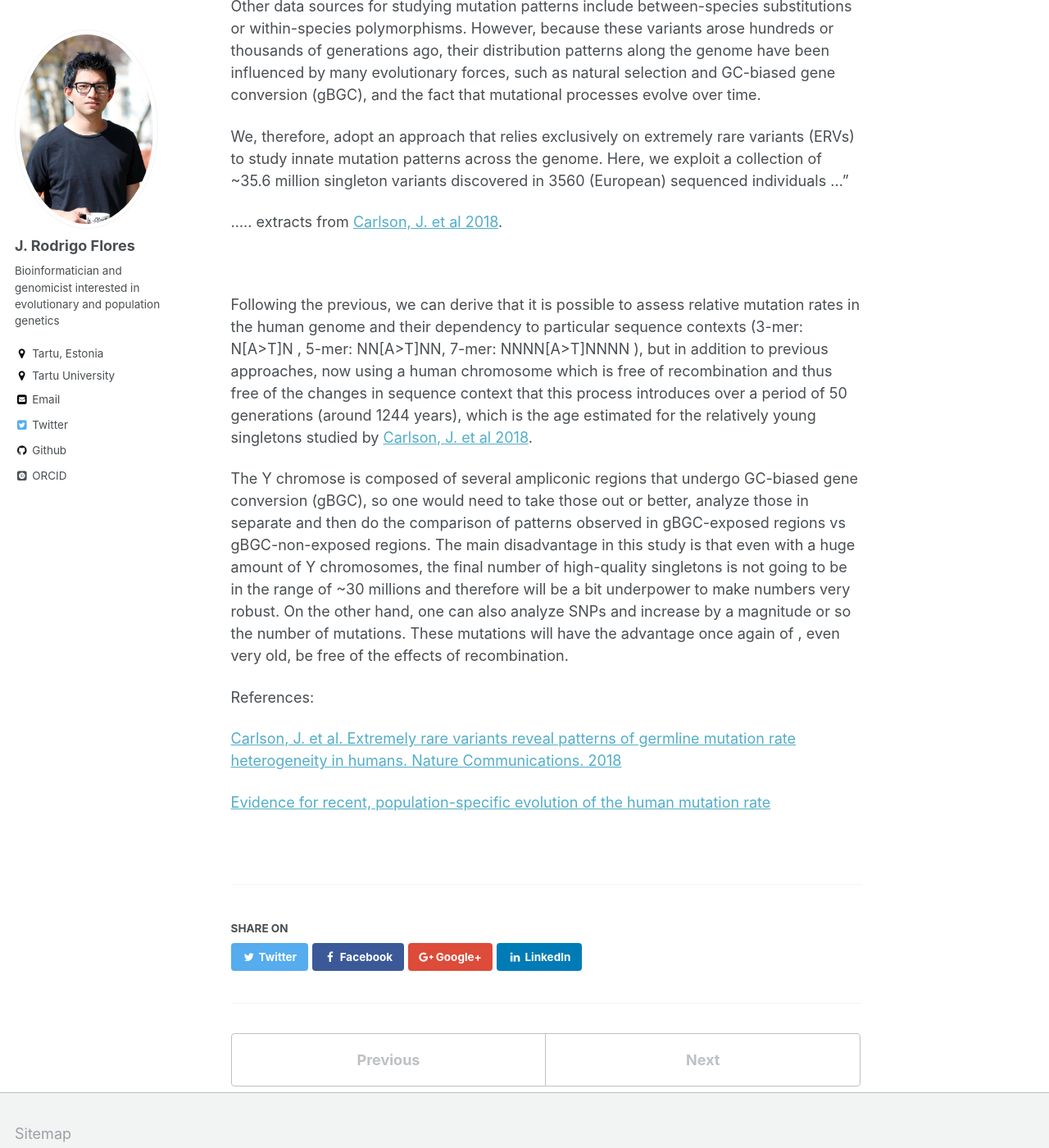
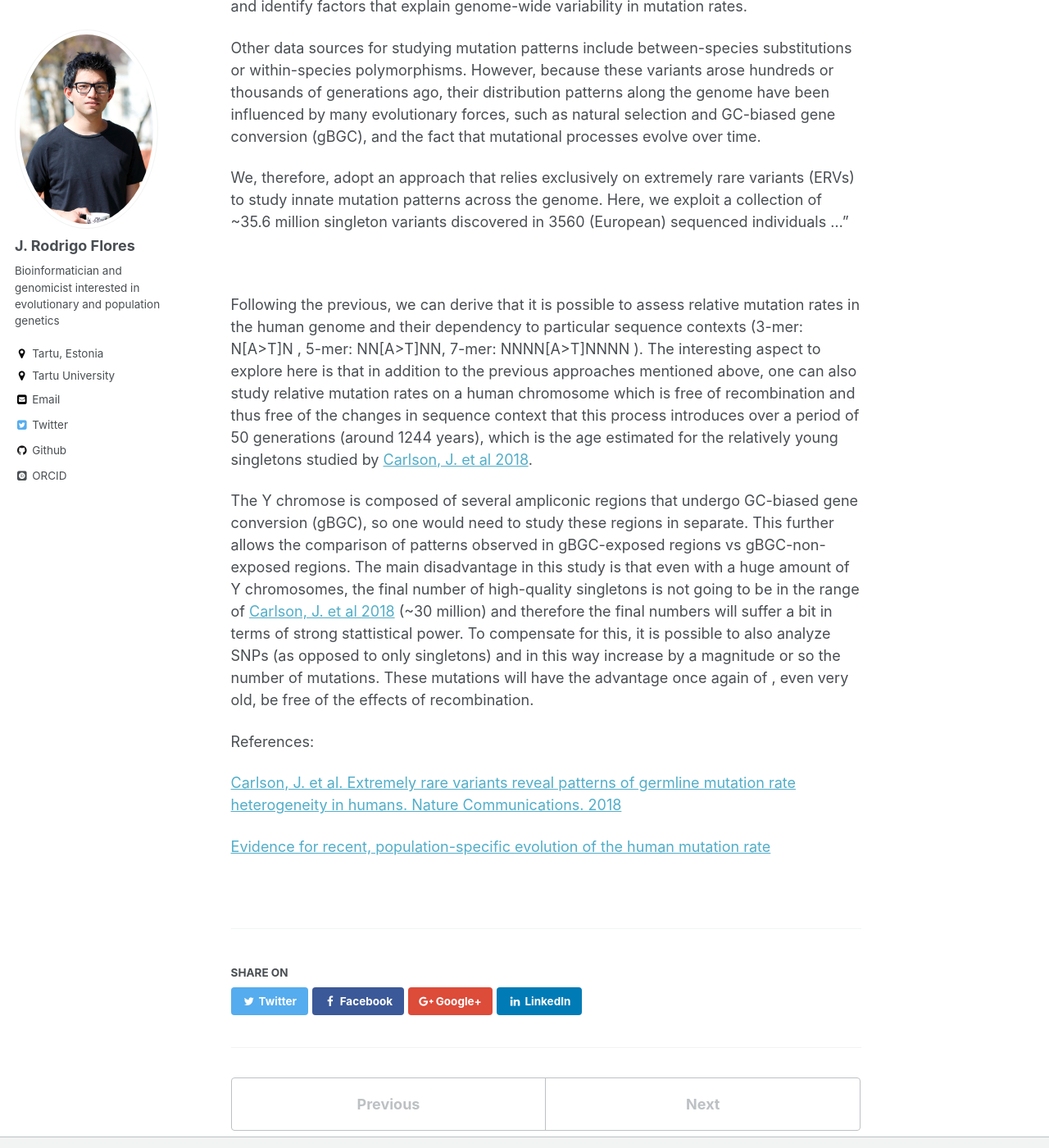
Before and after one commit to JRodrigoF/JRodrigoFlores.github.io, a Jekyll site: the page built from _projects/Context-dependant-mutation-rates-free-of-recombination.md, in a window 1280 px wide and 1400 px high, scrolled down 592 px. Shown: the whole window at 82% size. Built offline with Jekyll 4.4.1, drawn with Linux system fonts in a browser that asks for light colours; some web fonts are replaced; some of the changed text lies outside the part shown.

Commit message:
Update Context-dependant-mutation-rates-free-of-recombination.md

```diff
--- a/_projects/Context-dependant-mutation-rates-free-of-recombination.md
+++ b/_projects/Context-dependant-mutation-rates-free-of-recombination.md
@@ -12,13 +14,12 @@ Other data sources for studying mutation patterns include between-species substi
 
 We, therefore, adopt an approach that relies exclusively on extremely rare variants (ERVs) to study innate mutation patterns across the genome. Here, we exploit a collection of ~35.6 million singleton variants discovered in 3560 (European) sequenced individuals ..."
 
-..... extracts from [Carlson, J. et al 2018](https://www.nature.com/articles/s41467-018-05936-5).
 
 <br/>
 
-Following the previous, we can derive that it is possible to assess relative mutation rates in the human genome and their dependency to particular sequence contexts (3-mer: N[A>T]N , 5-mer: NN[A>T]NN, 7-mer: NNNN[A>T]NNNN ), but in addition to previous approaches, now using a human chromosome which is free of recombination and thus free of the changes in sequence context that this process introduces over a period of 50 generations (around 1244 years), which is the age estimated for the relatively young singletons studied by [Carlson, J. et al 2018](https://www.nature.com/articles/s41467-018-05936-5).
+Following the previous, we can derive that it is possible to assess relative mutation rates in the human genome and their dependency to particular sequence contexts (3-mer: N[A>T]N , 5-mer: NN[A>T]NN, 7-mer: NNNN[A>T]NNNN ). The interesting aspect to explore here is that in addition to the previous approaches mentioned above, one can also study relative mutation rates on a human chromosome which is free of recombination and thus free of the changes in sequence context that this process introduces over a period of 50 generations (around 1244 years), which is the age estimated for the relatively young singletons studied by [Carlson, J. et al 2018](https://www.nature.com/articles/s41467-018-05936-5).
 
-The Y chromose is composed of several ampliconic regions that undergo GC-biased gene conversion (gBGC), so one would need to take those out or better, analyze those in separate and then do the comparison of patterns observed in gBGC-exposed regions vs gBGC-non-exposed regions. The main disadvantage in this study is that even with a huge amount of Y chromosomes, the final number of high-quality singletons is not going to be in the range of ~30 millions and therefore will be a bit underpower to make numbers very robust. On the other hand, one can also analyze SNPs and increase by a magnitude or so the number of mutations. These mutations will have the advantage once again of , even very old, be free of the effects of recombination.
+The Y chromose is composed of several ampliconic regions that undergo GC-biased gene conversion (gBGC), so one would need to study these regions in separate. This further allows the comparison of patterns observed in gBGC-exposed regions vs gBGC-non-exposed regions. The main disadvantage in this study is that even with a huge amount of Y chromosomes, the final number of high-quality singletons is not going to be in the range of [Carlson, J. et al 2018](https://www.nature.com/articles/s41467-018-05936-5) (~30 million) and therefore the final numbers will suffer a bit in terms of strong stattistical power. To compensate for this, it is possible to also analyze SNPs (as opposed to only singletons) and in this way increase by a magnitude or so the number of mutations. These mutations will have the advantage once again of , even very old, be free of the effects of recombination.
 
 
 
```
Also changed, not shown: other parts of _projects/Context-dependant-mutation-rates-free-of-recombination.md (+2 -0 lines).
